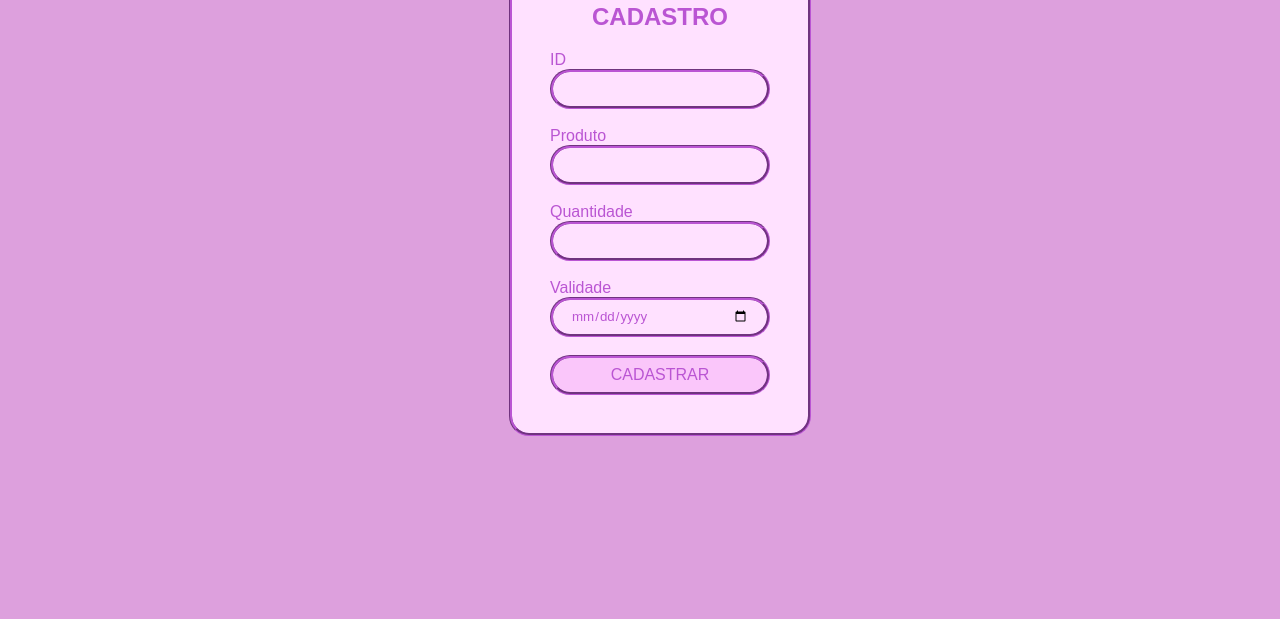
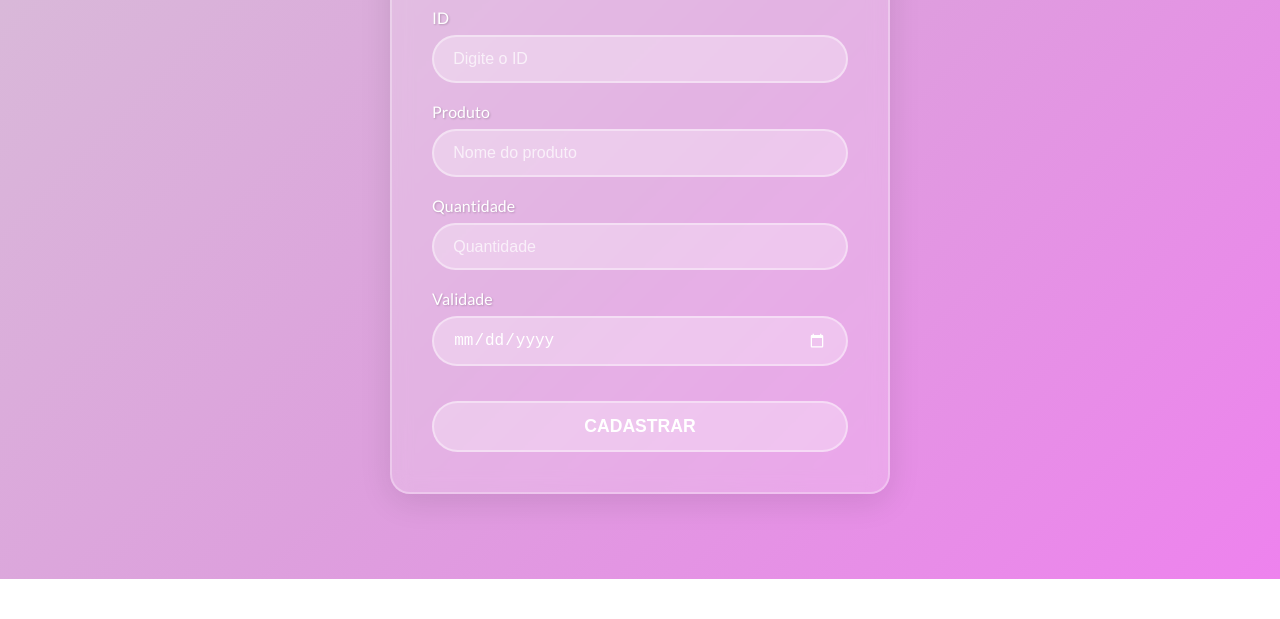
Before and after one commit to clarabaida2008/1023A-backend, a website: page cadastromaquiagem.html in a window 1280 px wide. Shown: the part 221-840 px from the top of the page. After the commit the page ends 800 px from the top, so only its background shows below. Drawn offline with Linux system fonts and the light colour scheme; a web font is replaced by a local one.

Commit message:
Atualizando css do cadastro.maquiagem (Clara) Fazendo o esmalte funciona, correção de erros (Lívia) Fazendo a lista de produtos cadastrados, botão e tabelas, tentando fazer funcionar (Letícia)

```diff
--- a/cadastromaquiagem.html
+++ b/cadastromaquiagem.html
@@ -4,97 +4,150 @@
 <head>
     <meta charset="UTF-8">
     <meta name="viewport" content="width=device-width, initial-scale=1.0">
-    <title>Cadastrar Maquiagem </title>
+    <title>Cadastrar Maquiagem</title>
     <link rel="preconnect" href="https://fonts.googleapis.com">
     <link rel="preconnect" href="https://fonts.gstatic.com" crossorigin>
-    <link href="https://fonts.googleapis.com/css2?family=Kanchenjunga:wght@400;500;600;700&display=swap"
+    <link
+        href="https://fonts.googleapis.com/css2?family=Lato:ital,wght@0,100;0,300;0,400;0,700;0,900;1,100;1,300;1,400;1,700;1,900&display=swap"
         rel="stylesheet">
     <style>
+        * {
+            margin: 0;
+            padding: 0;
+            box-sizing: border-box;
+        }
+
         body {
-            margin: 20px;
+            font-family: "Lato", sans-serif;
+            background: linear-gradient(135deg, #d8bfd8, #dda0dd, #ee82ee);
+            min-height: 100vh;
+            display: flex;
+            flex-direction: column;
+            align-items: center;
+            justify-content: center;
+            padding: 2rem;
+            color: #fff;
+        }
+
+        #caixa {
             width: 100%;
-            height: 100vh;
-            display: flex;
-            align-items: center;
-            background-color: rgb(221, 160, 221);
-            flex-direction: column;
-            justify-content: center;
-            color: rgb(186, 85, 211);
-            font-family: "Kanchenjunga", sans-serif;
-            font-weight: 400;
-            font-style: normal;
+            max-width: 500px;
+            padding: 2.5rem;
+            background: rgba(255, 255, 255, 0.2);
+            backdrop-filter: blur(10px);
+            border-radius: 20px;
+            box-shadow: 0 8px 32px rgba(0, 0, 0, 0.1);
+            border: 2px solid rgba(255, 255, 255, 0.3);
+        }
+
+        h2 {
+            text-align: center;
+            margin-bottom: 1.5rem;
+            color: #fff;
+            font-size: 2rem;
+            text-shadow: 2px 2px 4px rgba(0, 0, 0, 0.2);
         }
 
         form {
             display: flex;
             flex-direction: column;
+            gap: 1.2rem;
+        }
 
+        label {
+            display: block;
+            margin-bottom: 0.5rem;
+            color: #fff;
+            font-weight: 500;
+            text-shadow: 1px 1px 2px rgba(0, 0, 0, 0.2);
         }
 
         input {
-            border: 3px groove rgb(186, 85, 211);
-            background-color: rgb(255, 225, 255);
+            width: 100%;
+            padding: 0.8rem 1.2rem;
+            background: rgba(255, 255, 255, 0.3);
+            border: 2px solid rgba(255, 255, 255, 0.4);
+            border-radius: 50px;
+            color: #fff;
+            font-size: 1rem;
             outline: none;
-            height: 40px;
-            vertical-align: middle;
-            border-radius: 22px;
-            width: 220px;
-            box-sizing: border-box;
-            padding: 0 18px;
-            font-family: "Kanchenjunga", sans-serif;
-            font-weight: 400;
-            font-style: normal;
-            color: rgb(186, 85, 211);
+            transition: all 0.3s ease;
+        }
+
+        input:focus {
+            background: rgba(255, 255, 255, 0.4);
+            border-color: #fff;
+        }
+
+        input::placeholder {
+            color: rgba(255, 255, 255, 0.7);
+        }
+
+        input[type="date"]::-webkit-calendar-picker-indicator {
+            filter: invert(1);
         }
 
         #botao input {
-            background-color: rgb(250, 198, 250);
-            color: rgb(186, 85, 211);
-            font-size: medium;
-
+            background: rgba(255, 255, 255, 0.3);
+            color: #fff;
+            font-weight: 600;
+            font-size: 1.1rem;
+            cursor: pointer;
+            margin-top: 1rem;
+            transition: all 0.3s ease;
         }
 
         #botao input:hover {
-            background-color: rgb(186, 85, 211);
-            color: white;
-
+            background: rgba(255, 255, 255, 0.5);
+            transform: translateY(-2px);
         }
 
+        /* Responsividade */
+        @media (max-width: 600px) {
             #caixa {
-            padding: 3%;
-            border: 3px groove rgb(186, 85, 211);
-            border-radius: 20px;
-            background-color: rgb(255, 225, 255);
+                padding: 1.5rem;
             }
 
             h2 {
-            text-align: center;
-            margin-top: 0%;
+                font-size: 1.5rem;
+            }
+
+            input {
+                padding: 0.7rem 1rem;
+            }
         }
     </style>
-
 </head>
 
 <body>
-    <div id=caixa>
-        <h2>CADASTRO</h2>
+    <div id="caixa">
+        <h2>CADASTRO DE MAQUIAGEM</h2>
         <form onsubmit="event.preventDefault();trataform()">
+            <div>
                 <label for="id_maquiagem">ID</label>
-            <input type="text" id="id_maquiagem" name="id_maquiagem"><br>
+                <input type="text" id="id_maquiagem" name="id_maquiagem" placeholder="Digite o ID">
+            </div>
 
+            <div>
                 <label for="nome_produto">Produto</label>
-            <input type="text" id="nome_produto" name="nome_produto"><br>
+                <input type="text" id="nome_produto" name="nome_produto" placeholder="Nome do produto">
+            </div>
 
+            <div>
                 <label for="quantidade_produto">Quantidade</label>
-            <input type="text" id="quantidade_produto" name="quantidade_produto"><br>
+                <input type="text" id="quantidade_produto" name="quantidade_produto" placeholder="Quantidade">
+            </div>
 
+            <div>
                 <label for="validade">Validade</label>
-            <input type="date" id="validade" name="validade"><br>
+                <input type="date" id="validade" name="validade">
+            </div>
 
-            <div id="botao"><input type="submit" value="CADASTRAR"></div>
+            <div id="botao">
+                <input type="submit" value="CADASTRAR">
+            </div>
         </form>
     </div>
-
 
     <script>
         async function trataform() {
@@ -122,7 +175,7 @@
             };
 
             try {
-                const resposta = await fetch("http://localhost:8001maquiagem", {
+                const resposta = await fetch("http://localhost:8001/maquiagem", {
                     headers: {
                         'Content-Type': 'application/json'
                     },
@@ -132,6 +185,11 @@
 
                 if (resposta.status === 200) {
                     alert("Maquiagem cadastrada com sucesso!");
+                    // Limpa os campos após cadastro
+                    inputId_maquiagem.value = '';
+                    inputNome.value = '';
+                    inputQuantidade.value = '';
+                    inputValidade.value = '';
                 } else if (resposta.status === 404) {
                     alert("Erro não identificado.");
                 } else if (resposta.status === 400) {
```
Also changed, not shown: cadastroesmalte.html (+1 -1 lines), lista.html (+5 -7 lines). Lines whose indentation alone changed are shown as unchanged.
